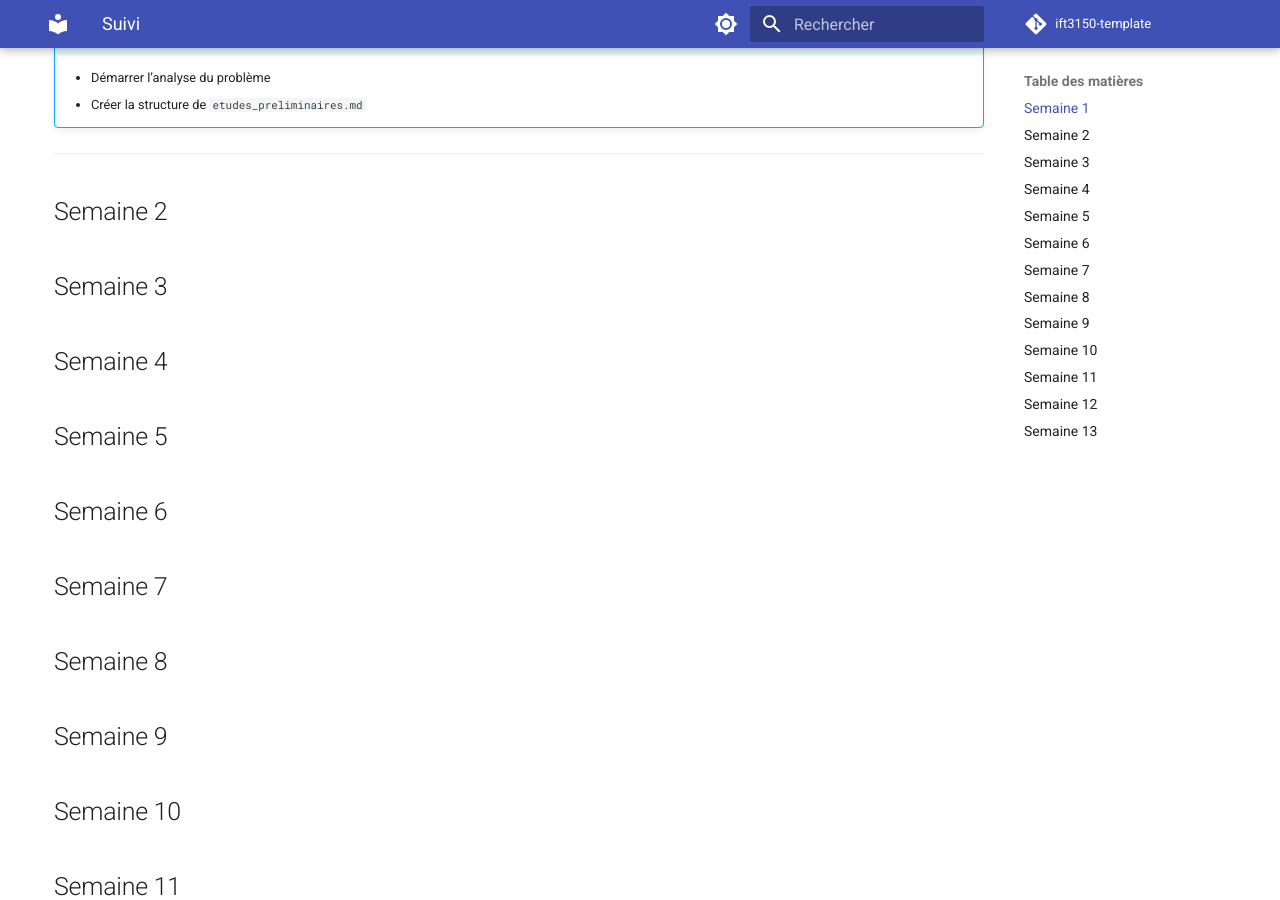
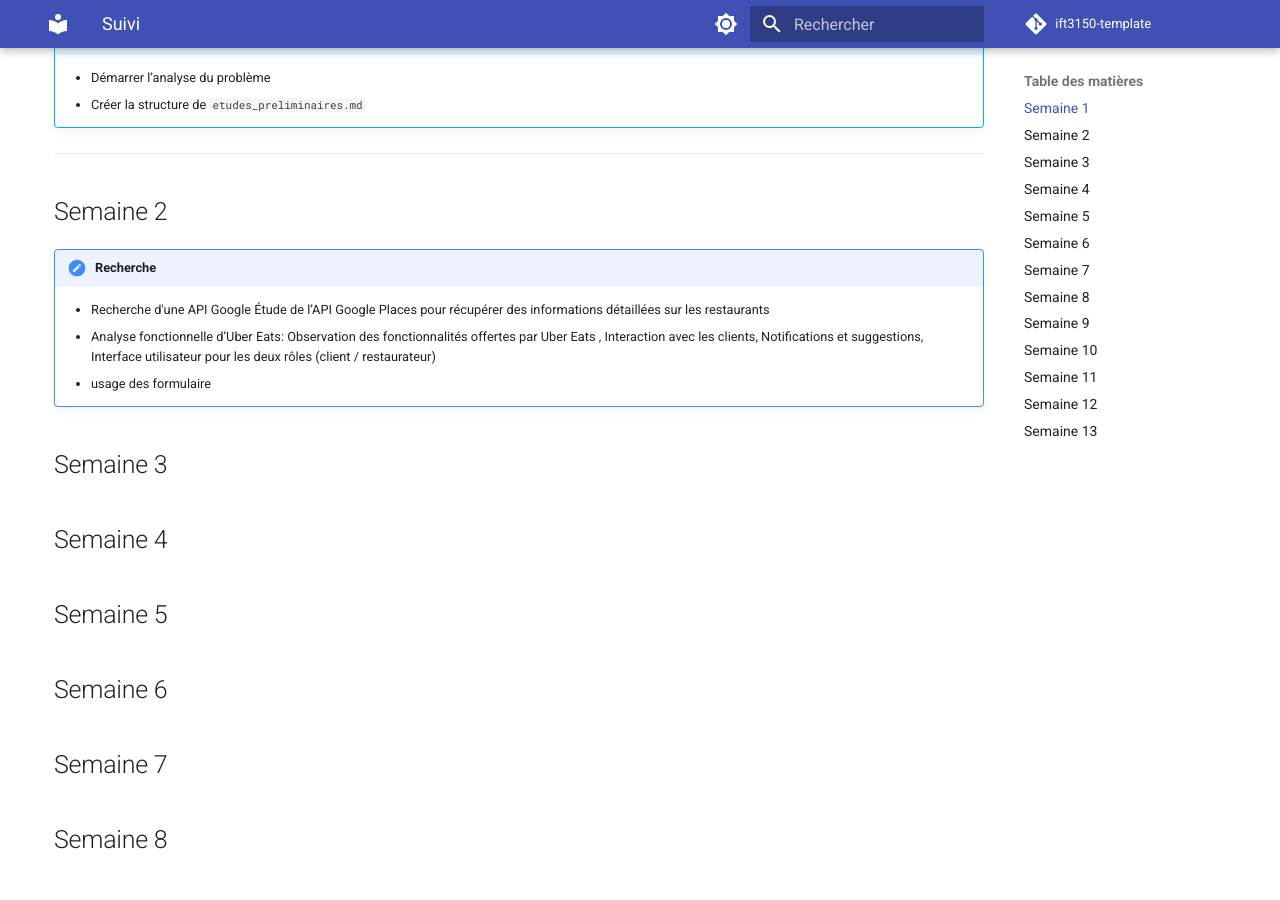
Before and after one commit to Kadijoo/Projet-3150, an MkDocs documentation site: the page built from docs/suivi.md, in a window 1280 px wide and 900 px high, scrolled down 564 px. Built offline with MkDocs 1.6.1 and Material for MkDocs 9.7.7, drawn with Linux system fonts in a browser that asks for light colours; comment, search, counter and statistics services are not loaded.

Commit message:
New update

```diff
--- a/docs/suivi.md
+++ b/docs/suivi.md
@@ -24,6 +24,16 @@
 ---
 
 ## Semaine 2
+!!! Recherche
+    - Recherche d'une API Google
+      Étude de l’API Google Places pour récupérer des informations détaillées sur les restaurants
+    - Analyse fonctionnelle d’Uber Eats:
+      Observation des fonctionnalités offertes par Uber Eats ,
+      Interaction avec les clients,
+      Notifications et suggestions,
+      Interface utilisateur pour les deux rôles (client / restaurateur)
+    - usage des formulaire
+
 
 ## Semaine 3
 
```
Also changed, not shown: docs/index.md (+4 -4 lines).
